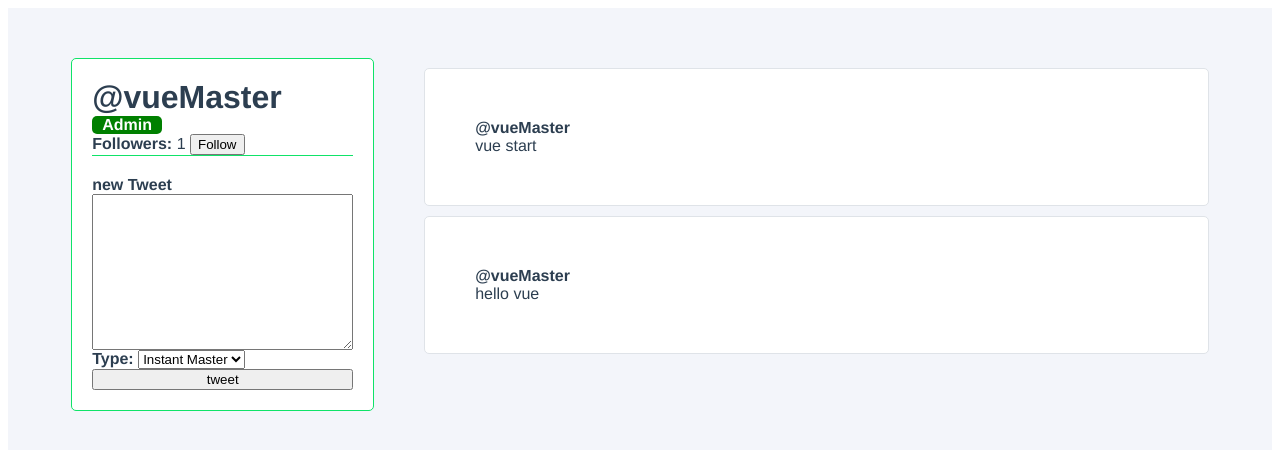
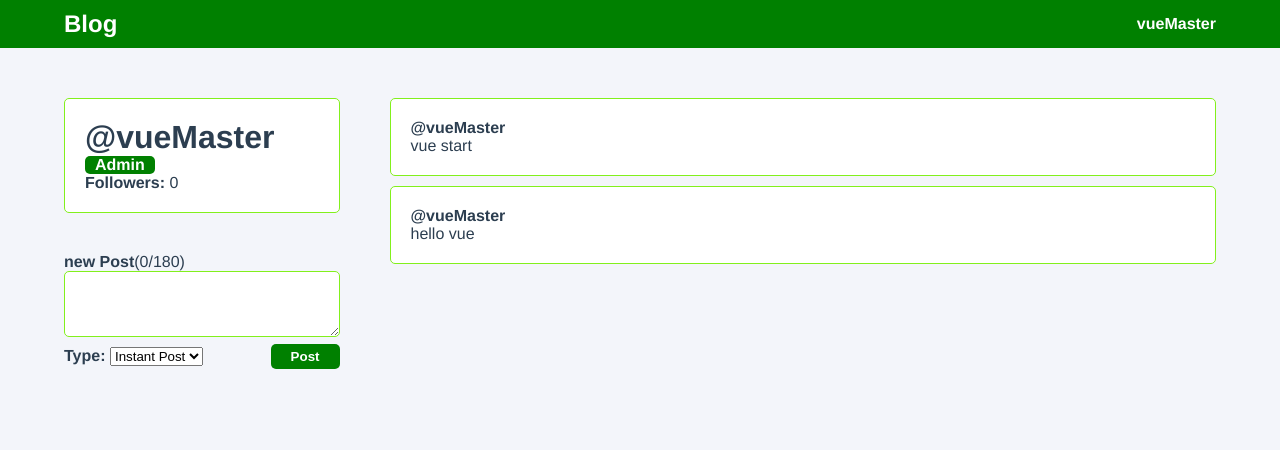
Before and after one commit to davitlabadze/start-vue, a Vue app: page / in a window 1280 px wide. Shown: the top 450 px of the page. Built offline with nearby package versions, Linux system fonts and the light colour scheme.

Commit message:
Dynamic Styling SCSS & Global Styles

```diff
--- a/package.json
+++ b/package.json
@@ -9,6 +9,7 @@
   },
   "dependencies": {
     "core-js": "^3.6.5",
+    "node-sass": "^6.0.1",
     "vue": "^3.0.0"
   },
   "devDependencies": {
@@ -18,7 +19,9 @@
     "@vue/compiler-sfc": "^3.0.0",
     "babel-eslint": "^10.1.0",
     "eslint": "^6.7.2",
-    "eslint-plugin-vue": "^7.0.0"
+    "eslint-plugin-vue": "^7.0.0",
+    "sass": "^1.37.5",
+    "sass-loader": "^10.2.0"
   },
   "eslintConfig": {
     "root": true,
--- a/src/App.vue
+++ b/src/App.vue
@@ -1,5 +1,13 @@
 <template>
   <div id="App">
+    <nav>
+      <div class="navigation__logo">
+        Blog
+      </div>
+      <div class="navigation__user">
+        {{ user.username }}
+      </div>
+    </nav>
    <UserProfile/>
   </div>
 </template>
@@ -10,11 +18,18 @@ import UserProfile from "./components/UserProfile";
 
 export default {
   name: 'App',
-  components : { UserProfile }
+  components : { UserProfile },
+  data(){
+    return {
+      user:{
+        username: 'vueMaster'
+      }
+    }
+  }
 }
 </script>
 
-<style>
+<style lang="scss">
 #app {
   font-family: Avenir, Helvetica, Arial, sans-serif;
   -webkit-font-smoothing: antialiased;
@@ -22,5 +37,21 @@ export default {
   color:#2c3e50;
   min-height: 100vh;
   background-color: #f3f5fa;
+
+  nav {
+    display: flex;
+    align-items: center;
+    justify-content: space-between;
+    padding: 10px 5%;
+    background-color: green;
+    color: white;
+    .navigation__logo {
+      font-weight: bold;
+      font-size: 24px;
+    }
+    .navigation__user {
+      font-weight: bold;
+    }
+  }
 }
 </style>
--- /dev/null
+++ b/src/components/CreatePostPanel.vue
@@ -0,0 +1,94 @@
+<template>
+    <form class="create-post-panel" @submit.prevent="createNewPost" :class="{ '--exceeded': newPostCharacterCount > 180 }">
+        <label for="newPost"><strong>new Post</strong>({{ newPostCharacterCount }}/180) </label>
+        <textarea name="" id="newpPost" rows="4" maxlength="180" v-model="newPostContent" />
+
+        <div class="create-post-panel__submit">
+            <div class="create-post-type">
+                <label for="newPostType"><strong>Type: </strong></label>
+                <select name="" id="newPostType" v-model="selectedPostType">
+                <option :value="option.value" v-for="(option,index) in postTypes" :key="index">
+                    {{ option.name }}
+                </option>
+                </select>
+            </div>
+            <button>Post</button>
+        </div>
+
+    </form>
+</template>
+
+<script>
+
+
+export default {
+  name: 'CreatePostPanel',
+  data(){
+    return{
+      newPostContent: '',
+      selectedPostType: 'instant',
+      postTypes:[
+        {value: 'draft', name: 'Draft'},
+        {value: 'instant', name: 'Instant Post'}
+      ],
+    }
+  },
+
+  computed:{
+    newPostCharacterCount(){
+      return this.newPostContent.length;
+    }
+  },
+
+  methods:{
+    createNewPost() {
+      if(this.newPostContent && this.selectedPostType !== 'draft'){
+        this.$emit('add-post', this.newPostContent)
+        this.newPostContent = '';
+      }
+    }
+  }
+};
+
+</script>
+
+
+<style lang="scss" scoped>
+.create-post-panel {
+  margin-top: 20px;
+  padding: 20px 0;
+  display: flex;
+  flex-direction: column;
+  textarea {
+    border: 1px solid #82f01c;
+    border-radius: 5px;
+  }
+  .create-post-panel__submit {
+    display: flex;
+    justify-content: space-between;
+    .create-post-type {
+      padding: 10px 0;
+    }
+    button {
+      cursor: pointer;
+      padding: 5px 20px;
+      margin: auto 0;
+      border-radius: 5px;
+      border: none;
+      background-color: green;
+      color: white;
+      font-weight: bold;
+    }
+  }
+  &.--exceeded {
+    color: red;
+    border-color: red;
+    .create-post-panel__submit {
+      button {
+        background-color: red;
+        color: white;
+      }
+    }
+  }
+}
+</style>
--- a/src/components/MasterItem.vue
+++ /dev/null
@@ -1,57 +0,0 @@
-<template>
-  <div class="master-item" @click="favouriteMaster(master.id)">
-      <div class="user-profile__master">
-          <div class="master-item__user">
-              @{{ username }}
-          </div>
-          <div class="master-item__content">
-              {{ master.content }}
-          </div>
-      </div>
-  </div>
-</template>
-
-<script>
-export default {
-  name: 'MasterItem',
-  props: {
-      username: {
-          type: String,
-          required: true,
-        },
-      master: {
-          type: Object,
-          required: true
-        }
-    },
-    methods:{
-        favouriteMaster(id){
-            this.$emit('favourite',id)
-        }
-    }
-};
-
-</script>
-
-
-<style>
-
-.master-item{
-    padding: 50px;
-    background-color: #fff;
-    border-radius: 5px;
-    border: 1px solid #dfe3e8;
-    box-sizing: border-box;
-    cursor: pointer;
-    margin-top: 10px;
-
-}
-
-.master-item:hover{
-    background-color: #0fe368;
-}
-
-.master-item__user{
-    font-weight: bold;
-}
-</style>
--- /dev/null
+++ b/src/components/PostItem.vue
@@ -0,0 +1,48 @@
+<template>
+  <div class="post-item">
+      <div class="user-profile__post">
+          <div class="post-item__user">
+              @{{ username }}
+          </div>
+          <div class="post-item__content">
+              {{ post.content }}
+          </div>
+      </div>
+  </div>
+</template>
+
+<script>
+export default {
+  name: 'PostItem',
+  props: {
+      username: {
+          type: String,
+          required: true,
+        },
+      post: {
+          type: Object,
+          required: true
+        }
+    }
+};
+
+</script>
+
+
+<style lang="scss" scoped>
+.post-item {
+  padding: 20px;
+  background-color: white;
+  border-radius: 5px;
+  border: 1px solid #82f01c;
+  box-sizing: border-box;
+  cursor: pointer;
+  transition: all 0.25s ease;
+  &:hover {
+    background-color:green;
+  }
+  .post-item__user {
+    font-weight: bold;
+  }
+}
+</style>
--- a/src/components/UserProfile.vue
+++ b/src/components/UserProfile.vue
@@ -1,5 +1,6 @@
 <template>
   <div class="user-profile">
+    <div class="user-profile__sidebar">
       <div class="user-profile__user-panel">
       <h1 class="user-profile__username">@{{ user.username }} </h1>
       <div class="user-profile__admin-badge" v-if="user.isAdmin">
@@ -7,51 +8,29 @@
       </div>
       <div class="user-profile__follower-count">
         <strong>Followers: </strong> {{ followers }}
-      <button @click="followUser">Follow</button>
       </div>
-      <form class="user-profile__create-master" @submit.prevent="createNewMaster">
-        <label for="newMaster"><strong>new Tweet</strong></label>
-        <textarea name="" id="newMaster" cols="30" rows="10" v-model="newMasterContent"></textarea>
-
-        <div class="user-profile__create-master-type">
-          <label for="newMastetType"><strong>Type: </strong></label>
-          <select name="" id="newMasterType" v-model="selectedMasterType">
-            <option :value="option.value"
-            v-for="(option,index) in masterTypes" :key="index">
-              {{ option.name }}
-            </option>
-          </select>
     </div>
-        <button type="submit">
-          tweet
-        </button>
-      </form>
+    <CreatePostPanel @add-post="addPost"/>
     </div>
-    <div class="user-profile__master-wrapper">
-      <MasterItem
-      v-for="master in user.masters"
-      :key="master.id"
+    <div class="user-profile__posts-wrapper">
+      <PostItem
+      v-for="post in user.posts"
+      :key="post.id"
       :username="user.username"
-      :master="master"
-      @favourite="toggleFavourite" />
+      :post="post" />
     </div>
   </div>
 </template>
 
 <script>
 
-import MasterItem from "./MasterItem";
+import PostItem from "./PostItem";
+import CreatePostPanel from "./CreatePostPanel";
 export default {
   name: 'UserProfile',
-  components : {MasterItem},
+  components : { CreatePostPanel, PostItem},
   data(){
     return{
-      newMasterContent: '',
-      selectedMasterType: 'instant',
-      masterTypes:[
-        {value: 'draft', name: 'Draft'},
-        {value: 'instant', name: 'Instant Master'}
-      ],
       followers : 0,
       user: {
         id : 1,
@@ -60,91 +39,56 @@ export default {
         lastName : 'doe',
         email : 'vueMaster@gmail.com',
         isAdmin : true,
-        masters: [
+        posts: [
           { id: 1, content: 'vue start'},
           { id: 2, content: "hello vue"}
         ]
       }
     }
   },
-  watch: {
-    followers(newFollowerCount, oldFollowerCount){
-      if (oldFollowerCount < newFollowerCount){
-        console.log (`${this.user.username} has gained a follower!`)
+  methods: {
+    addPost(post){
+      this.user.posts.unshift({ id: this.user.posts.length + 1, content: post });
     }
   }
+};
 
-  },
-  computed :{
-    fullName() {
-      return `${this.user.firstName} ${this.user.lastName}`;
-    }
-  },
-  methods: {
-    followUser(){
-      this.followers++
-    },
-    toggleFavourite(id) {
-      console.log(`Favourited Tweet #${id}`)
-    },
-    createNewMaster(){
-      if(this.newMasterContent && this.selectedMasterType !== 'draft'){
-        this.user.masters.unshift({
-          id: this.user.masters.length + 1,
-          content: this.newMasterContent
-        })
-        this.newMasterContent = '';
-      }
-    }
-  },
-  mounted(){
-    this.followUser();
-  }
-
-}
 
 </script>
 
-<!-- Add "scoped" attribute to limit CSS to this component only -->
-<style scoped>
-.user-profile{
+
+<style lang="scss" scoped>
+.user-profile {
+
   display: grid;
   grid-template-columns: 1fr 3fr;
-  padding:50px 5%;
-}
+  grid-gap: 50px;
+  padding: 50px 5%;
+  .user-profile__user-panel {
 
-.user-profile__user-panel{
     display: flex;
     flex-direction: column;
-  margin-right: 50px;
     padding: 20px;
     background-color: white;
     border-radius: 5px;
-  border: 1px solid  #0fe368;
+    border: 1px solid #82f01c;
+    margin-bottom: auto;
+    h1 {
+      margin: 0;
     }
-.user-profile__admin-badge{
-  /* border: 1px solid #0fe368; */
+    .user-profile__admin-badge {
+      background: green;
+      color: white;
       border-radius: 5px;
       margin-right: auto;
-  background-color:green;
-  color: #fff;
       padding: 0 10px;
       font-weight: bold;
     }
-
-h1{
-  margin: 0;
   }
-
-.user-profile__masters-wrapper{
+  .user-profile__posts-wrapper {
     display: grid;
     grid-gap: 10px;
+    margin-bottom: auto;
   }
-
-.user-profile__create-master{
-  border-top: 1px solid #0fe368;
-  padding-top: 20px;
-  display:flex;
-  flex-direction: column;
 }
 </style>
--- /dev/null
+++ b/src/styles/base.scss
@@ -0,0 +1,4 @@
+body{
+    margin: 0;
+
+}
--- /dev/null
+++ b/vue.config.js
@@ -0,0 +1,9 @@
+module.exports = {
+    css: {
+      loaderOptions: {
+        sass:{
+            additionalData: '@import "@/styles/base.scss";'
+        }
+      }
+    }
+  }
```
Also changed, not shown: src/assets/users.json (added, +41 -0 lines), 1 other file (tests, documents, lock files or other folders). Lines whose indentation alone changed are shown as unchanged.
